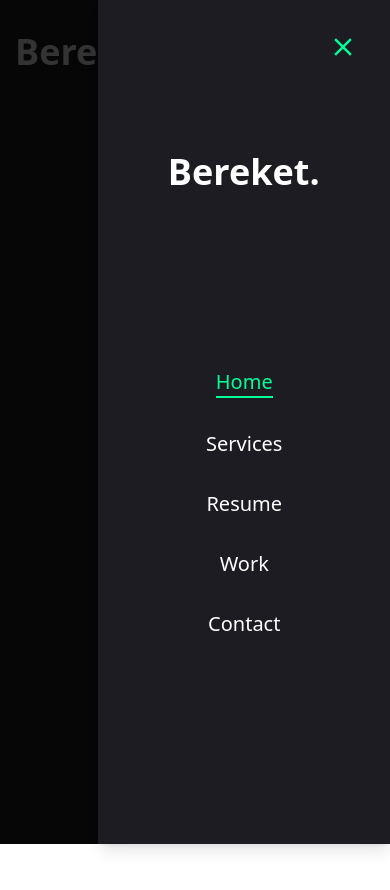
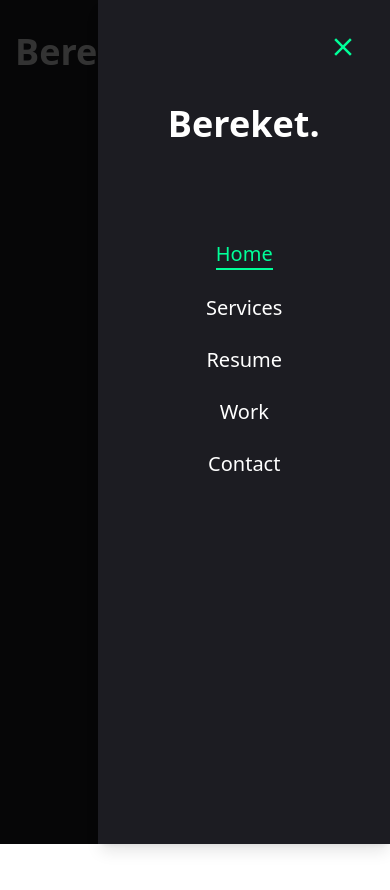
Before and after one commit to bereket-7/bereket-portfolio, a Next.js app: page / in a window 390 px wide. Both pictures are taken after a click on the button 363 px from the left and 52 px from the top of the page. Shown: the top 890 px of the page. Built offline with nearby package versions, Linux system fonts and the light colour scheme.

Commit message:
mobile nav and link transition

```diff
--- a/components/MobileNav.jsx
+++ b/components/MobileNav.jsx
@@ -37,7 +37,7 @@
       </SheetTrigger>
       <SheetContent className="flex flex-col">
         {/* logo */}
-        <div className="mt-32 mb-40 text-center text-2xl">
+        <div className="mt-20 mb-20 text-center text-2xl">
             <Link href="/">
                 <h1 className="text-4xl font-semibold">Bereket
                   <span className="text-accept">.</span>
@@ -45,7 +45,7 @@
             </Link>
         </div>
         {/* nav  */}
-        <nav className="flex flex-col justify-center items-center gap-8">
+        <nav className="flex flex-col justify-center items-center gap-6">
             {links.map((link, index)=>{
               return (
                 <Link href={link.path}
```
